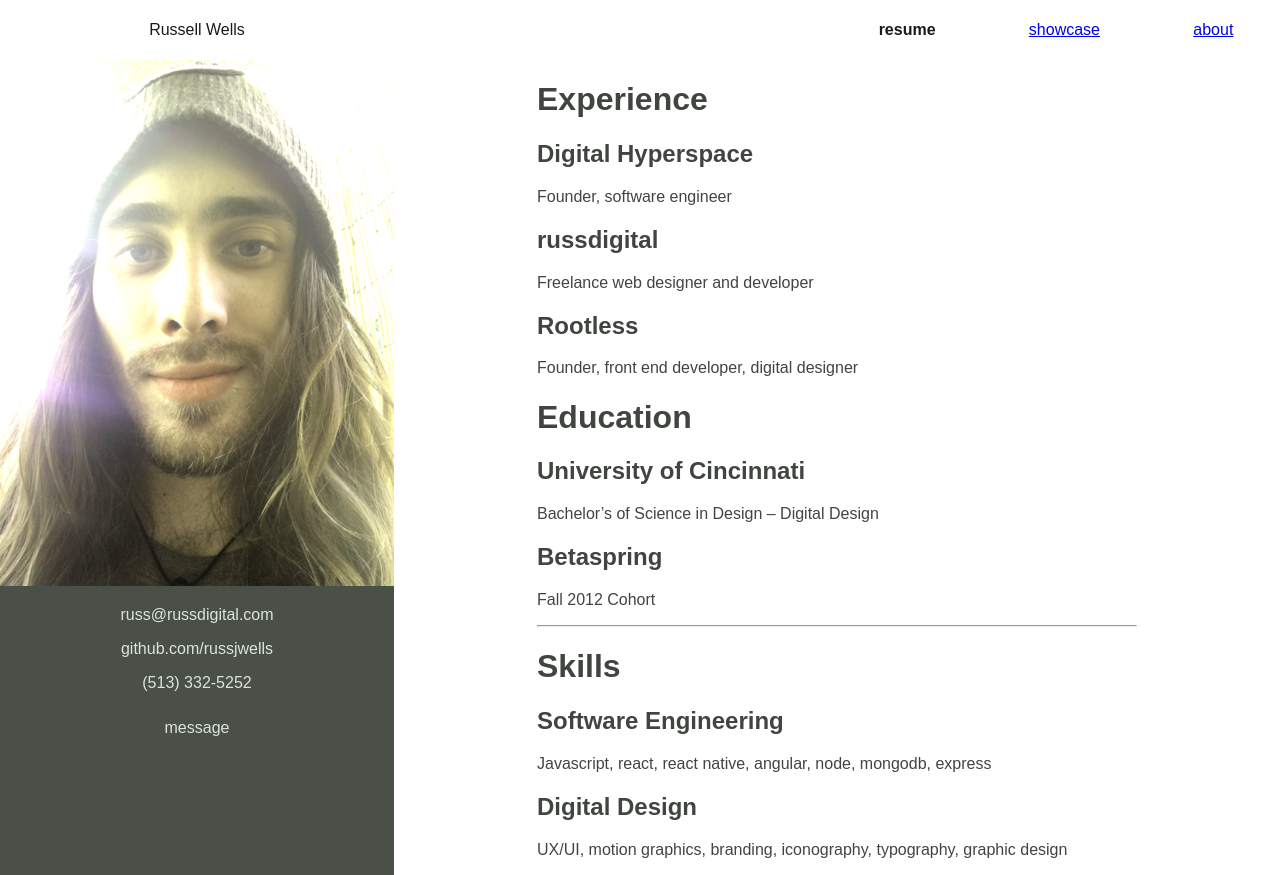
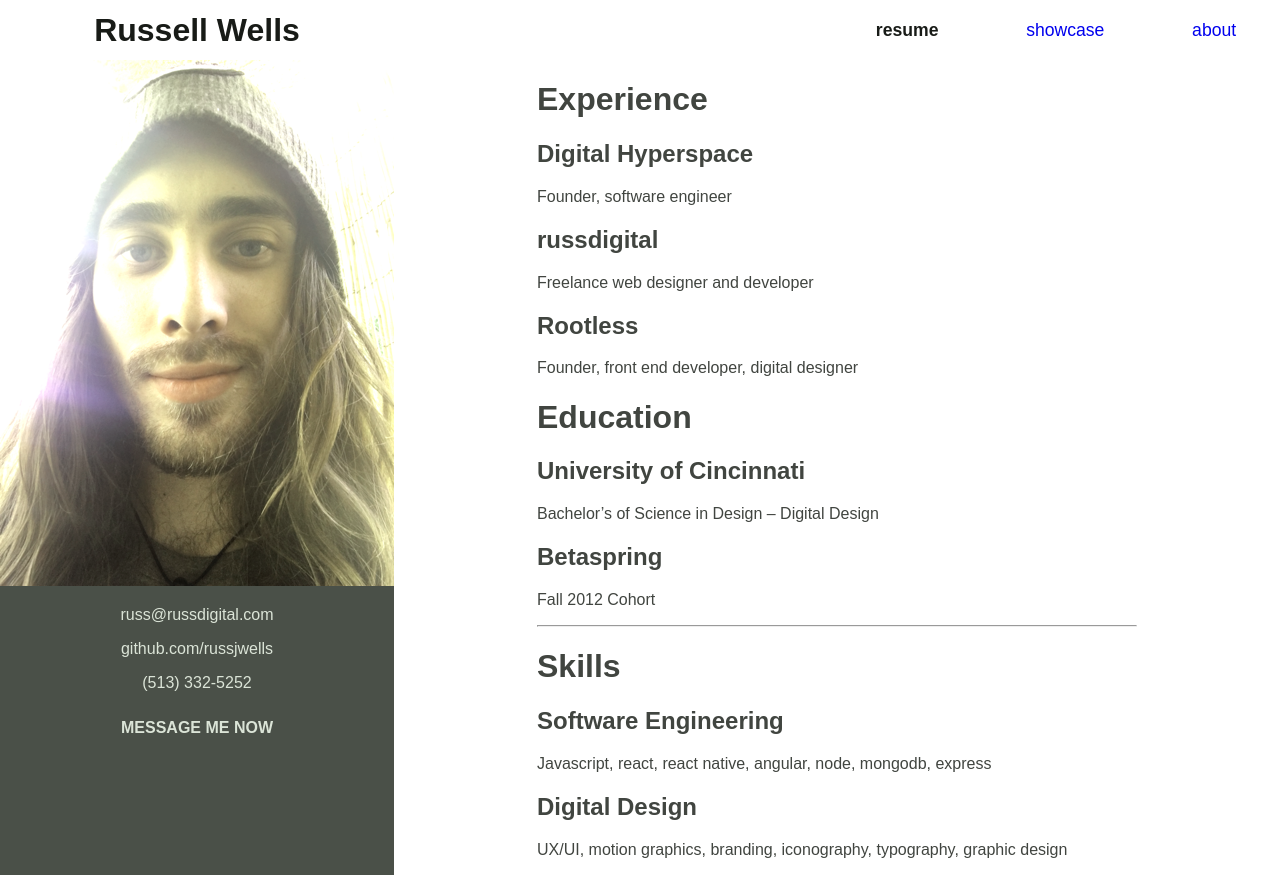
Before and after one commit to russjwells/russellwellsonline, a React (Create React App) app: page / in a window 1280 px wide. Built offline with nearby package versions, Linux system fonts and the light colour scheme.

Commit message:
free webfonts and styling

```diff
--- a/public/index.html
+++ b/public/index.html
@@ -4,6 +4,7 @@
     <meta charset="utf-8">
     <meta name="viewport" content="width=device-width, initial-scale=1">
     <link rel="shortcut icon" href="%PUBLIC_URL%/favicon.ico">
+    <script src="//use.edgefonts.net/advent-pro;abel.js"></script>
     <!--
       Notice the use of %PUBLIC_URL% in the tag above.
       It will be replaced with the URL of the `public` folder during the build.
--- a/src/App.css
+++ b/src/App.css
@@ -1,8 +1,25 @@
 #root, .App, .Site, html, body {
   height: 100%;
   margin: 0;
+
 }
-
+h3 {
+  font-family: abel, sans-serif;
+}
+h2 {
+  font-family: abel, sans-serif;
+}
+h1 {
+  font-family: advent-pro, sans-serif;
+}
+p {
+  font-family: abel, sans-serif;
+}
+.Menu {
+  font-family: abel, sans-serif;
+  font-size: 1.1em;
+  text-decoration: none;
+}
 .App {
   text-align: center;
   display: flex;
@@ -24,6 +41,9 @@
   height: 60px;
   line-height: 60px;
   text-align: center;
+  font-family: abel, sans-serif;
+  font-size: 2em;
+  font-weight: bold;
 }
 img {
   border: 0;
@@ -98,6 +118,8 @@ img {
   align-self: flex-end;
   height: 40px;
   line-height: 40px;
+  font-family: abel, sans-serif;
+  font-weight: bold
 }
 .Message:hover{
   background-color: #FFF;
--- a/src/Header.js
+++ b/src/Header.js
@@ -7,9 +7,9 @@ class Header extends Component {
       <div className="Header">
         <div className="Title">Russell Wells</div>
         <div className="Menu">
-          <IndexLink to='/' activeClassName='ActiveMenuItem'><div className='MenuItem'>resume</div></IndexLink>
-          <Link to='/showcase' activeClassName='ActiveMenuItem'><div className='MenuItem'>showcase</div></Link>
-          <Link to='/about' activeClassName='ActiveMenuItem'><div className='MenuItem'>about</div></Link>
+          <IndexLink to='/' style={{ textDecoration: 'none' }} activeClassName='ActiveMenuItem'><div className='MenuItem'>resume</div></IndexLink>
+          <Link to='/showcase' style={{ textDecoration: 'none' }} activeClassName='ActiveMenuItem'><div className='MenuItem'>showcase</div></Link>
+          <Link to='/about' style={{ textDecoration: 'none' }} activeClassName='ActiveMenuItem'><div className='MenuItem'>about</div></Link>
         </div>
       </div>
     );
--- a/src/Sidebar.js
+++ b/src/Sidebar.js
@@ -12,7 +12,7 @@ class Sidebar extends Component {
           <p>(513) 332-5252</p>
         </div>
         <div className="Message">
-          message
+          MESSAGE ME NOW
         </div>
       </div>
     );
```
